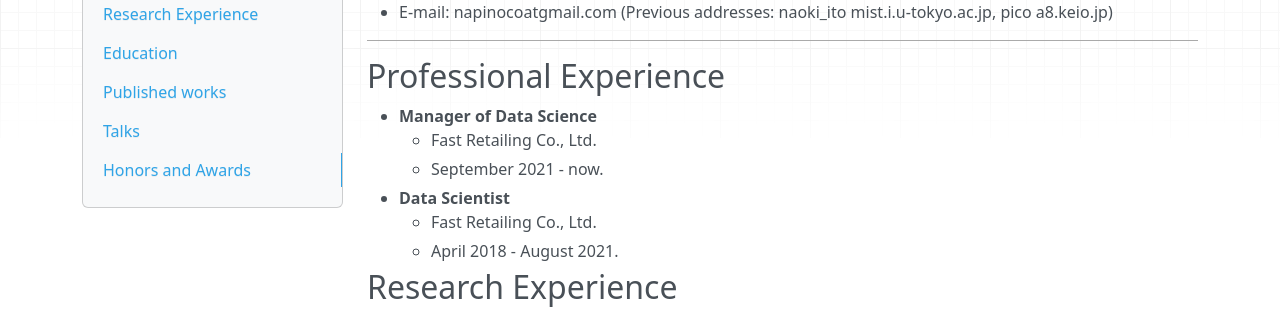
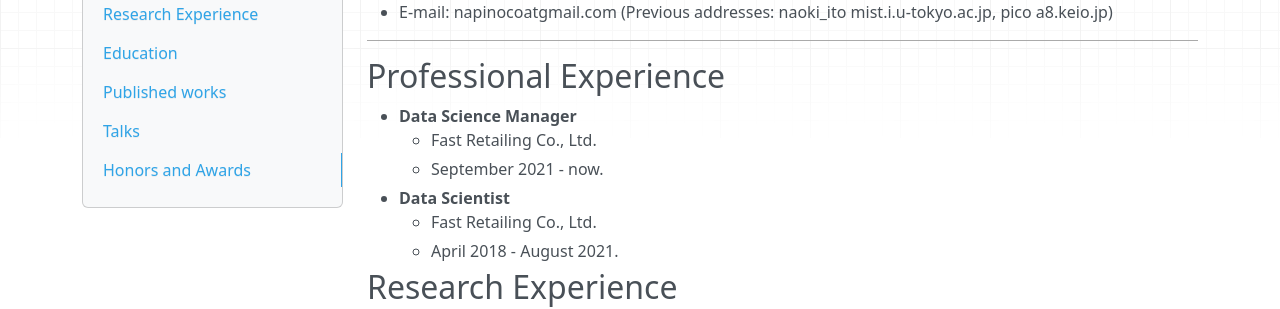
Before and after one commit to napinoco/napinoco.github.com, an MkDocs documentation site: the page built from docs/index.md, in a window 1280 px wide and 900 px high. Shown: the part 168-477 px from the top of the window. Built offline with MkDocs 1.6.1, drawn with Linux system fonts in a browser that asks for light colours; nearby versions of some CDN libraries.

Commit message:
Correct job title

```diff
--- a/docs/index.md
+++ b/docs/index.md
@@ -4,7 +4,7 @@
 
 ---
 ## Professional Experience
-* **Manager of Data Science**
+* **Data Science Manager**
     * Fast Retailing Co., Ltd.
     * September 2021 - now.
 * **Data Scientist**
```
